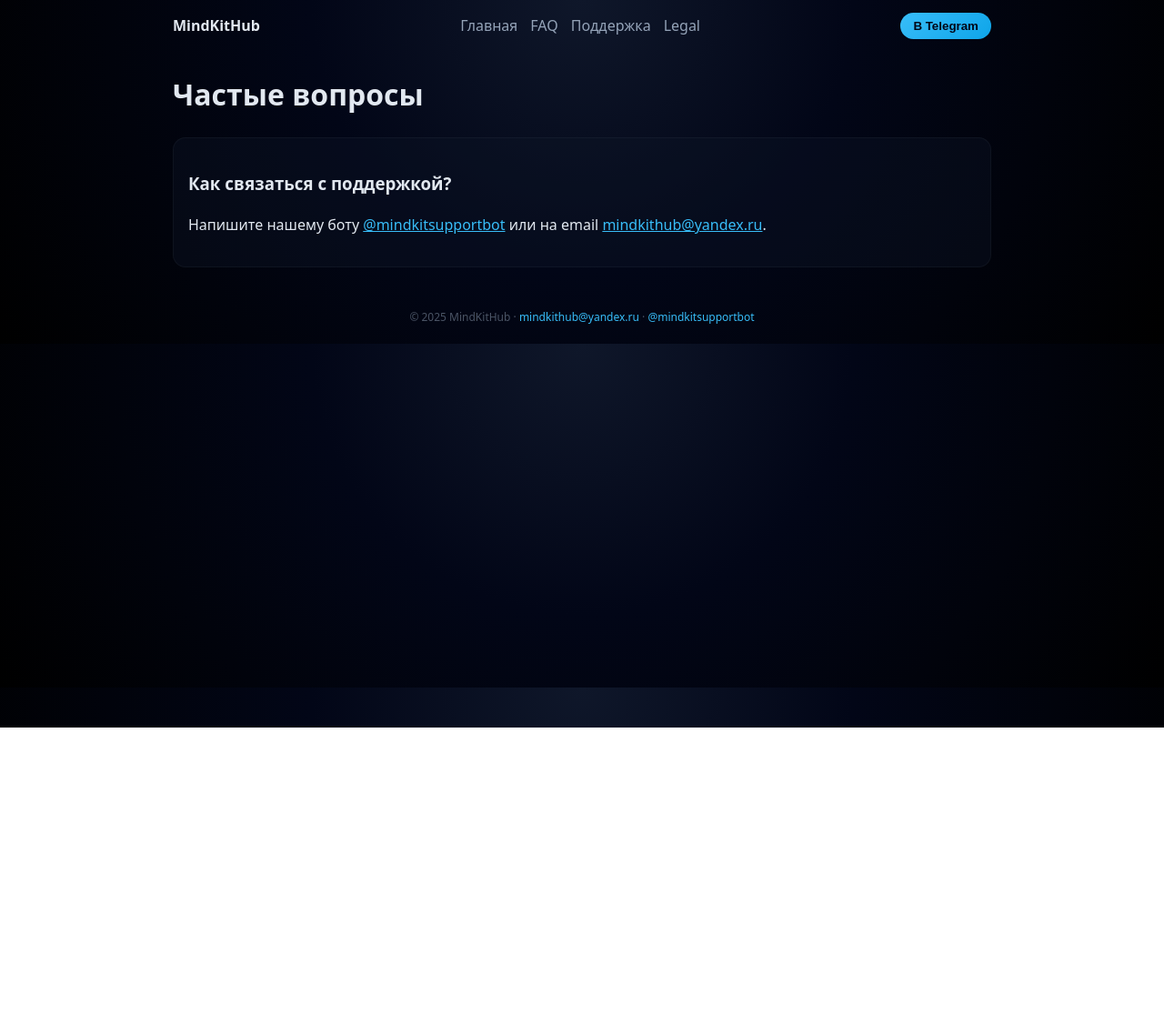
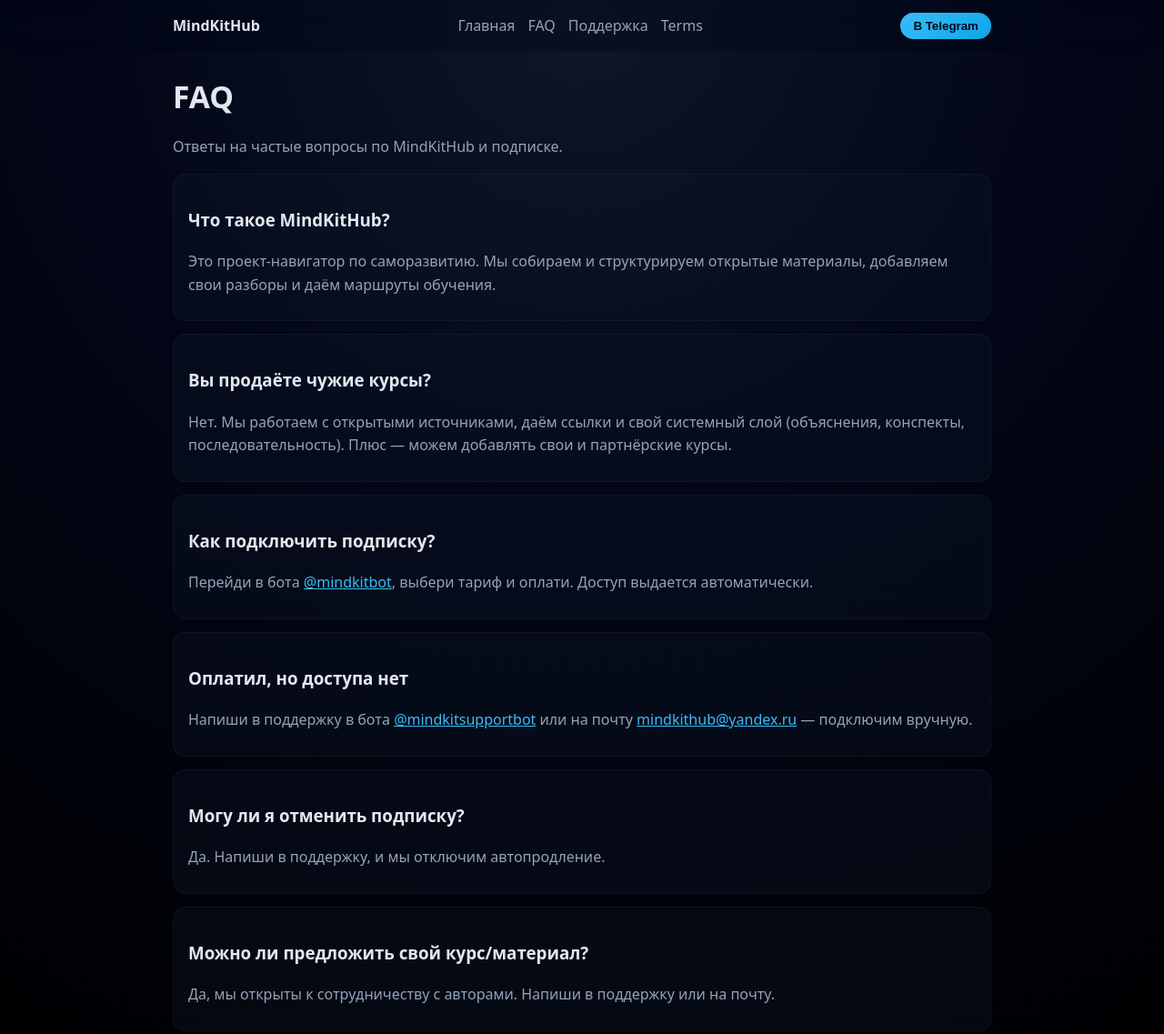
Before and after one commit to vermutalone/mindkithub, a plain HTML site: page faq.html in a window 1280 px wide. Shown: the top 1137 px of the page at 91% size. Before the commit the page ends 800 px from the top, so only its background shows below. Drawn offline with Linux system fonts and the light colour scheme.

Commit message:
Update faq.html

```diff
--- a/faq.html
+++ b/faq.html
@@ -13,23 +13,25 @@
       line-height: 1.6;
     }
     .container { max-width: 900px; margin: 0 auto; padding: 0 16px; }
-    nav { display: flex; gap: 14px; }
-    nav a { color: #94a3b8; text-decoration: none; }
-    nav a:hover { color: #fff; }
+    header { position: sticky; top: 0; background: rgba(2,6,23,.35); backdrop-filter: blur(16px); }
+    .nav { display:flex; justify-content:space-between; align-items:center; gap:16px; padding:14px 0; }
+    nav { display:flex; gap:14px; }
+    nav a { color:#94a3b8; text-decoration:none; }
+    nav a:hover { color:#fff; }
     .btn {
       background: linear-gradient(135deg, #38bdf8 0%, #0ea5e9 100%);
-      border: none;
-      border-radius: 999px;
-      padding: 7px 14px;
-      color: #020617;
-      font-weight: 600;
+      border: none; border-radius: 999px;
+      padding: 7px 14px; color: #020617; font-weight: 600;
       cursor: pointer;
     }
+    main { padding: 46px 0 60px; }
+    h1 { font-size: 2.1rem; margin-bottom: 12px; }
+    .muted { color: #94a3b8; }
     .faq-item {
       background: rgba(15,23,42,.35);
       border: 1px solid rgba(148,163,184,.06);
       border-radius: 14px;
-      padding: 16px;
+      padding: 16px 16px 10px;
       margin-bottom: 14px;
     }
     footer {
@@ -39,28 +41,52 @@
       margin-top: 45px;
       padding-bottom: 20px;
     }
-    footer a { color: #38bdf8; text-decoration: none; }
+    footer a { color:#38bdf8; text-decoration:none; }
+    @media (max-width: 880px) { nav { display:none; } }
   </style>
 </head>
 <body>
-  <header class="container" style="display:flex;justify-content:space-between;align-items:center;padding:14px 0;">
-    <div class="logo" style="font-weight:700;">MindKitHub</div>
+  <header>
+    <div class="container nav">
+      <div style="font-weight:700;">MindKitHub</div>
       <nav>
         <a href="index.html">Главная</a>
         <a href="faq.html">FAQ</a>
         <a href="support.html">Поддержка</a>
-      <a href="legal.html">Legal</a>
+        <a href="terms.html">Terms</a>
       </nav>
       <button class="btn" onclick="goTG()">В Telegram</button>
+    </div>
   </header>
 
   <main class="container">
-    <h1>Частые вопросы</h1>
+    <h1>FAQ</h1>
+    <p class="muted">Ответы на частые вопросы по MindKitHub и подписке.</p>
+
     <div class="faq-item">
-      <h3>Как связаться с поддержкой?</h3>
-      <p class="muted">Напишите нашему боту <a href="https://t.me/mindkitsupportbot" style="color:#38bdf8;">@mindkitsupportbot</a> или на email <a href="mailto:mindkithub@yandex.ru" style="color:#38bdf8;">mindkithub@yandex.ru</a>.</p>
+      <h3>Что такое MindKitHub?</h3>
+      <p class="muted">Это проект-навигатор по саморазвитию. Мы собираем и структурируем открытые материалы, добавляем свои разборы и даём маршруты обучения.</p>
     </div>
-    <!-- остальной контент можешь оставить -->
+    <div class="faq-item">
+      <h3>Вы продаёте чужие курсы?</h3>
+      <p class="muted">Нет. Мы работаем с открытыми источниками, даём ссылки и свой системный слой (объяснения, конспекты, последовательность). Плюс — можем добавлять свои и партнёрские курсы.</p>
+    </div>
+    <div class="faq-item">
+      <h3>Как подключить подписку?</h3>
+      <p class="muted">Перейди в бота <a href="https://t.me/mindkitbot" style="color:#38bdf8;">@mindkitbot</a>, выбери тариф и оплати. Доступ выдается автоматически.</p>
+    </div>
+    <div class="faq-item">
+      <h3>Оплатил, но доступа нет</h3>
+      <p class="muted">Напиши в поддержку в бота <a href="https://t.me/mindkitsupportbot" style="color:#38bdf8;">@mindkitsupportbot</a> или на почту <a href="mailto:mindkithub@yandex.ru" style="color:#38bdf8;">mindkithub@yandex.ru</a> — подключим вручную.</p>
+    </div>
+    <div class="faq-item">
+      <h3>Могу ли я отменить подписку?</h3>
+      <p class="muted">Да. Напиши в поддержку, и мы отключим автопродление.</p>
+    </div>
+    <div class="faq-item">
+      <h3>Можно ли предложить свой курс/материал?</h3>
+      <p class="muted">Да, мы открыты к сотрудничеству с авторами. Напиши в поддержку или на почту.</p>
+    </div>
   </main>
 
   <footer>
```
Lines whose indentation alone changed are shown as unchanged.
